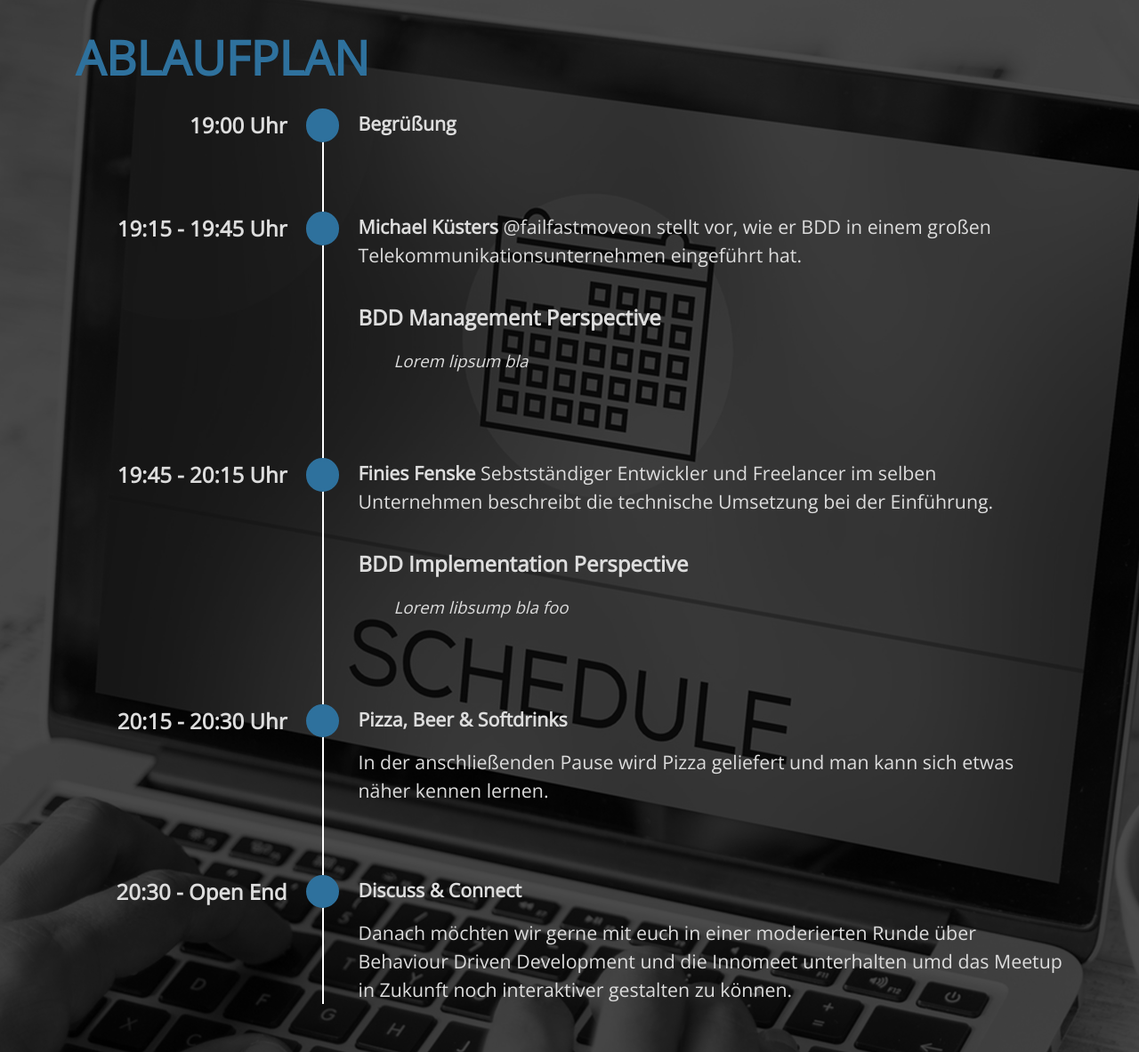
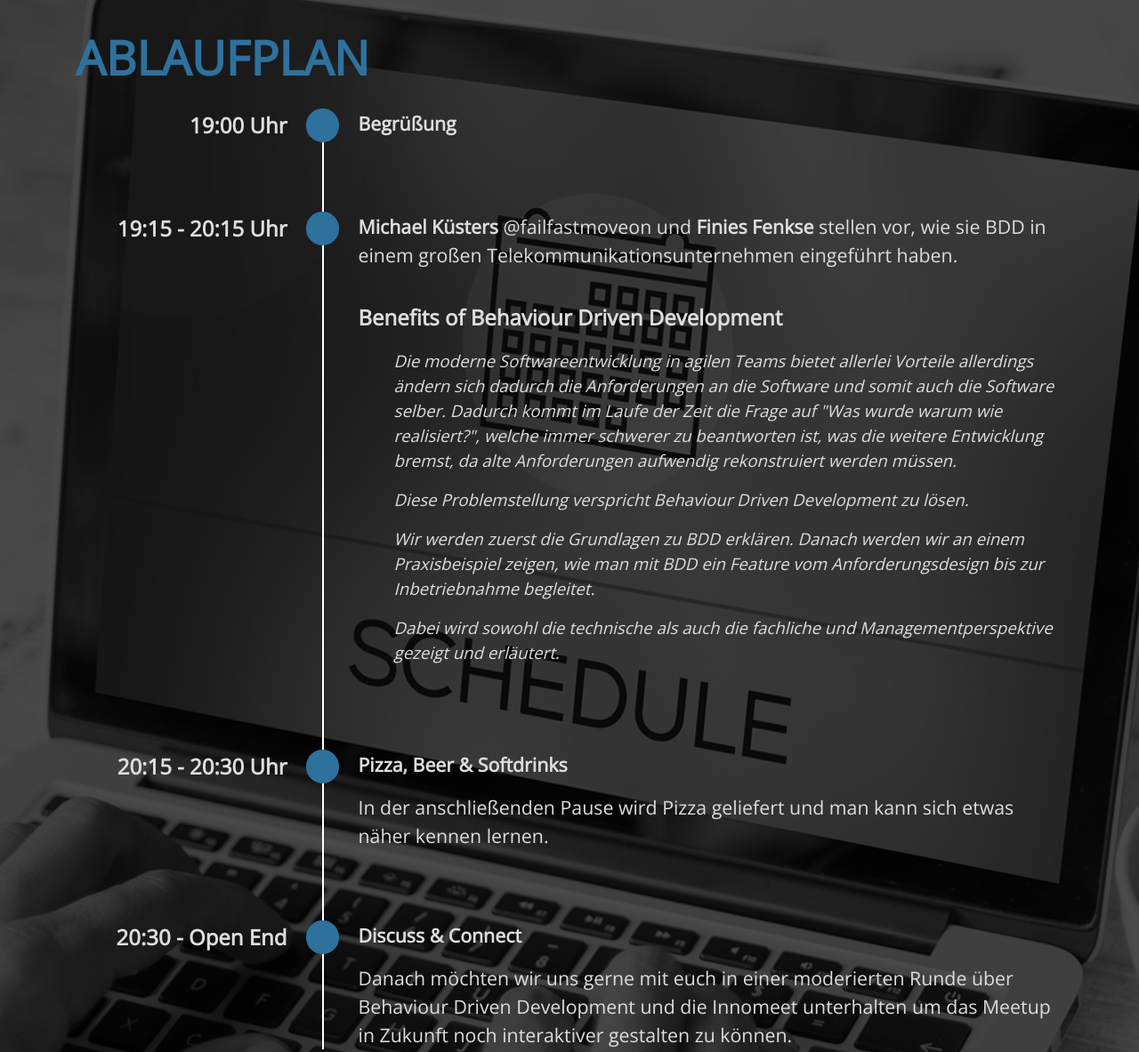
Before and after one commit to InnoMeet-Cologne/innomeet-cologne.github.io, a website: page index.html in a window 1280 px wide. Shown: the part 1318-2501 px from the top of the page at 89% size. Drawn offline with nearby package versions, Linux system fonts and the light colour scheme.

Commit message:
Added Abstract

```diff
--- a/index.html
+++ b/index.html
@@ -113,38 +113,33 @@ Auf der neuen Networking-Reihe InnoMeet Cologne treffen im Kölner Startplatz IT
                 </li>
                 <li class="clearfix">
                     <div class="timeline-time">
-                        19:15 - 19:45 Uhr
+                        19:15 - 20:15 Uhr
                     </div>
                     <div class="timeline-circle-parent">
                         <div class="timeline-circle"> </div>
                     </div>
                     <div class="timeline-text">
-                        <b>Michael Küsters</b> @failfastmoveon stellt vor, wie er BDD in einem großen Telekommunikationsunternehmen eingeführt hat.
+                        <b>Michael Küsters</b> @failfastmoveon und <b>Finies Fenkse</b> stellen vor, wie sie BDD in einem großen Telekommunikationsunternehmen eingeführt haben.
                         <div class="timeline-abstract">
-                            <h3>BDD Management Perspective</h3>
+                            <h3>Benefits of Behaviour Driven Development</h3>
                             <p>
-                            Lorem lipsum bla
+                            Die moderne Softwareentwicklung in agilen Teams bietet allerlei Vorteile allerdings ändern sich dadurch die Anforderungen an die Software
+                            und somit auch die Software selber.
+                            Dadurch kommt im Laufe der Zeit die Frage auf "Was wurde warum wie realisiert?", welche immer schwerer zu beantworten ist, was die weitere
+                            Entwicklung bremst, da alte  Anforderungen aufwendig rekonstruiert werden müssen.
+                            </p>
+
+                            <p>
+                            Diese Problemstellung verspricht Behaviour Driven Development zu lösen.
+                            </p>
+
+                            <p>
+                            Wir werden zuerst die Grundlagen zu BDD erklären. Danach werden wir an einem Praxisbeispiel zeigen, wie man mit BDD ein Feature vom Anforderungsdesign bis zur Inbetriebnahme begleitet.
+                            </p>
+                            <p>
+                            Dabei wird sowohl die technische als auch die fachliche und Managementperspektive gezeigt und erläutert.
                             </p>
                         </div>
-                    </div>
-                </li>
-                <li class="clearfix">
-                    <div class="timeline-time">
-                        19:45 - 20:15 Uhr
-                    </div>
-                    <div class="timeline-circle-parent">
-                        <div class="timeline-circle"> </div>
-                    </div>
-                    <div class="timeline-text">
-                        <b>Finies Fenske</b> Sebstständiger Entwickler und Freelancer im selben Unternehmen beschreibt die technische Umsetzung bei der Einführung.
-                        <div class="timeline-abstract">
-                            <h3>BDD Implementation Perspective</h3>
-                            <p>
-                            Lorem libsump bla foo
-                            </p>
-
-                        </div>
-
                     </div>
                 </li>
                 <li class="clearfix">
@@ -168,7 +163,7 @@ Auf der neuen Networking-Reihe InnoMeet Cologne treffen im Kölner Startplatz IT
                     </div>
                     <div class="timeline-text">
                         <p><b>Discuss & Connect</b></p>
-                        Danach möchten wir gerne mit euch in einer moderierten Runde über Behaviour Driven Development und die Innomeet unterhalten umd das Meetup in Zukunft noch interaktiver gestalten zu können.
+                        Danach möchten wir uns gerne mit euch in einer moderierten Runde über Behaviour Driven Development und die Innomeet unterhalten um das Meetup in Zukunft noch interaktiver gestalten zu können.
                         </div>
 
                     </div>
@@ -195,7 +190,11 @@ Auf der neuen Networking-Reihe InnoMeet Cologne treffen im Kölner Startplatz IT
                     <span>(Agile Transformation Agent / Coach / Trainer)</span>
                 </div>
                 <p>Schwerpunkt: Agiles Coaching, Agile Transformation, Business Agility, Buchauthor, </p>
-                <p>Seid über 10 Jahren in der Beratung tätig und Author von <b>"The Spirit of Scrum"</b> und <b>"Extreme Agility"</b></p>
+                <p>
+                    Seit über 10 Jahren in der Beratung tätig und hat schon in verschiedenen Rollen für Unternehmen gearbeitet:
+                    Analyst, Entwickler, Tester, Administration, Support, Projektmanager, Abteilungsleiter und sogar CTO.
+                </p>
+                <p>Außerdem ist er Author von <b>"The Spirit of Scrum"</b> und <b>"Extreme Agility"</b></p>
                 <p><b>Skills</b>: SAFe, Scrum, Krisenmanagement, Nachhaltige Softwareentwicklung</p>
             </div>
             <div class="col-sm speaker-image">
```
